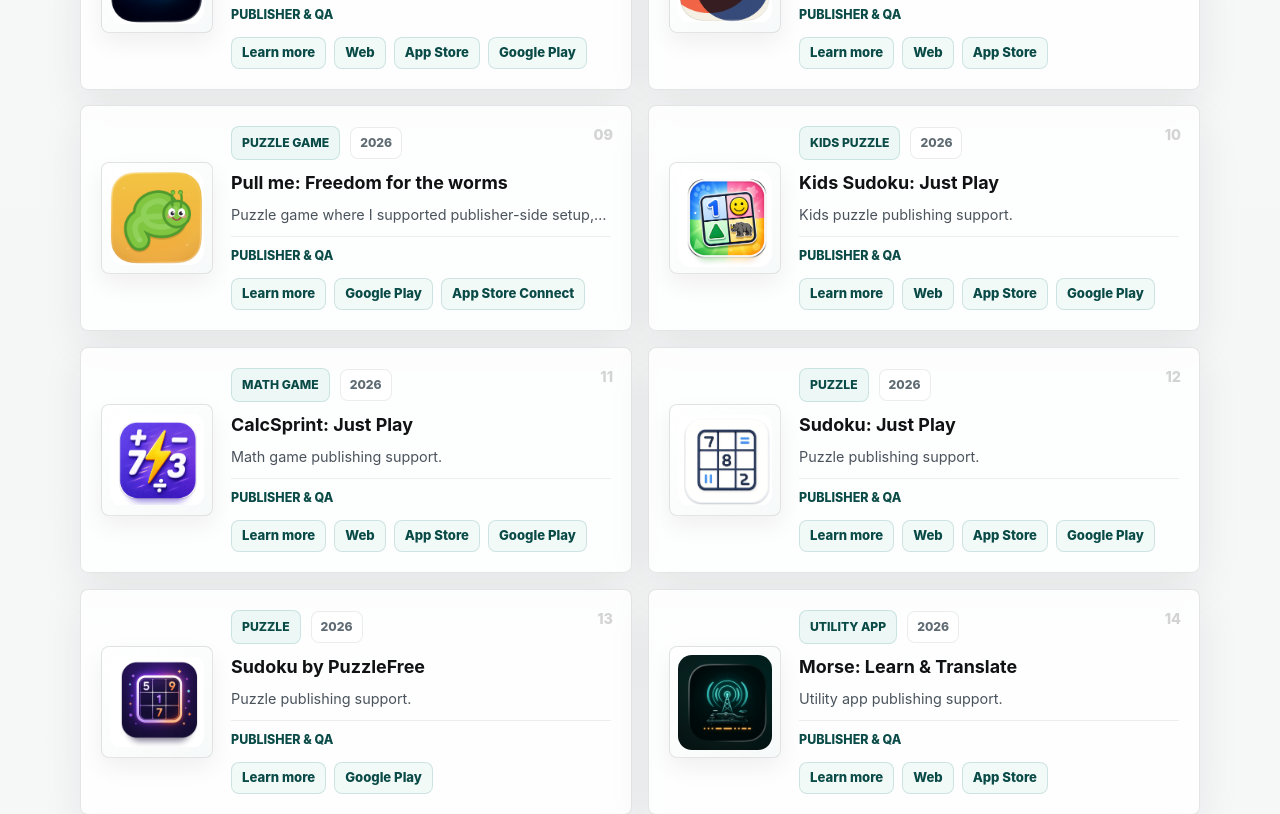
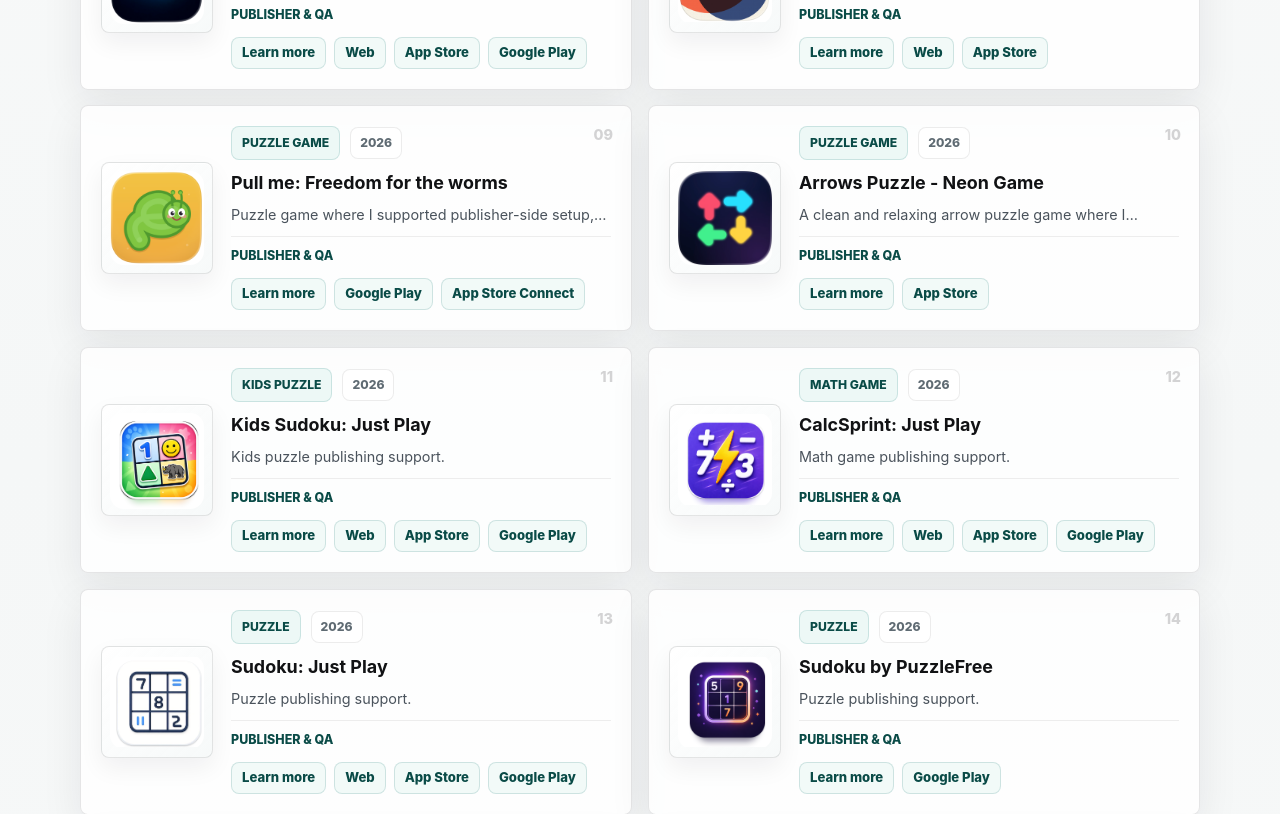
Before and after one commit to NadyaYash/nadya-portfolio, a React (Vite) app: page / in a window 1280 px wide. Shown: the part 2900-3714 px from the top of the page. Built offline with nearby package versions, Linux system fonts and the light colour scheme.

Commit message:
Add Arrows Puzzle launch and HowLoud Play link

```diff
--- a/src/main.jsx
+++ b/src/main.jsx
@@ -44,6 +44,7 @@ import morseIcon from "../icon/morse.png";
 import nomadFlowMoneyIcon from "./assets/nomad-flow-money-icon.png";
 import clockWidgetsIcon from "./assets/clock-widgets-icon.png";
 import pullMeWormsIcon from "./assets/pull-me-worms-icon.png";
+import arrowsPuzzleNeonGameIcon from "./assets/arrows-puzzle-neon-game-icon.jpg";
 import garminWatchFacesCover from "./assets/garmin-watch-faces-lumen-cover.jpg";
 import garminWatchFacesDomestique from "./assets/garmin-watch-faces-domestique.jpg";
 import garminWatchFacesWeatherDial from "./assets/garmin-watch-faces-weather-dial.jpg";
@@ -357,6 +358,22 @@ const storeLaunches = [
     ],
   },
   {
+    title: "Arrows Puzzle - Neon Game",
+    category: "Puzzle game",
+    period: "2026",
+    icon: arrowsPuzzleNeonGameIcon,
+    note: "Publisher & QA",
+    summary:
+      "A clean and relaxing arrow puzzle game where I supported publisher-side positioning, QA testing, and App Store release readiness.",
+    impact: ["Publisher-side positioning, QA testing, and launch readiness for a calm neon puzzle release."],
+    links: [
+      {
+        label: "App Store",
+        href: "https://apps.apple.com/us/app/arrows-puzzle-neon-game/id6777918234",
+      },
+    ],
+  },
+  {
     title: "Kids Sudoku: Just Play",
     category: "Kids puzzle",
     period: "2026",
@@ -535,6 +552,10 @@ const storeLaunches = [
       {
         label: "App Store",
         href: "https://apps.apple.com/us/app/howloud-decibel-meter/id6767616413",
+      },
+      {
+        label: "Google Play",
+        href: "https://play.google.com/store/apps/details?id=com.enidev.decibelmeter&pcampaignid=web_share",
       },
     ],
   },
```
Also changed, not shown: src/assets/arrows-puzzle-neon-game-icon.jpg (added).
